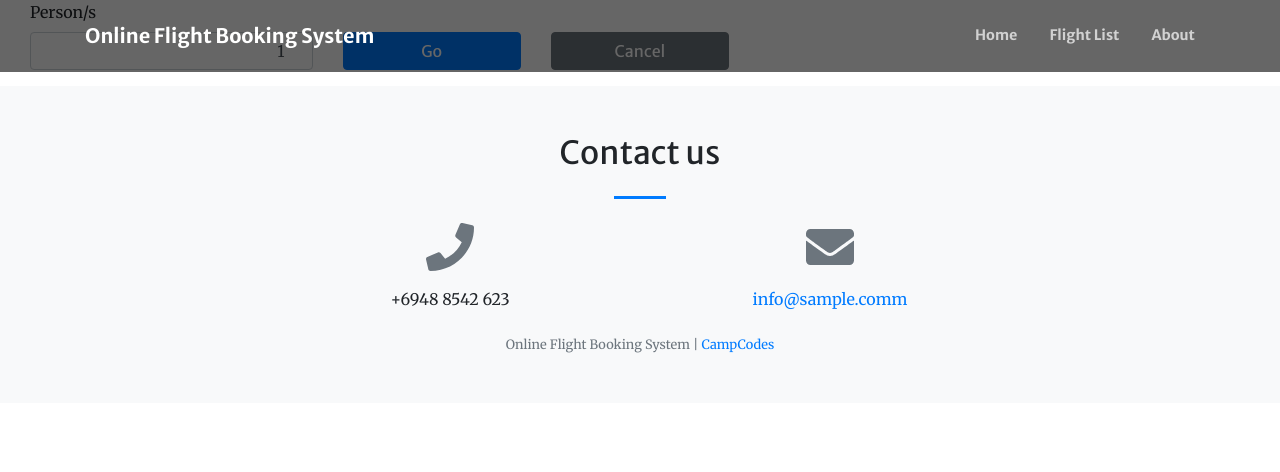
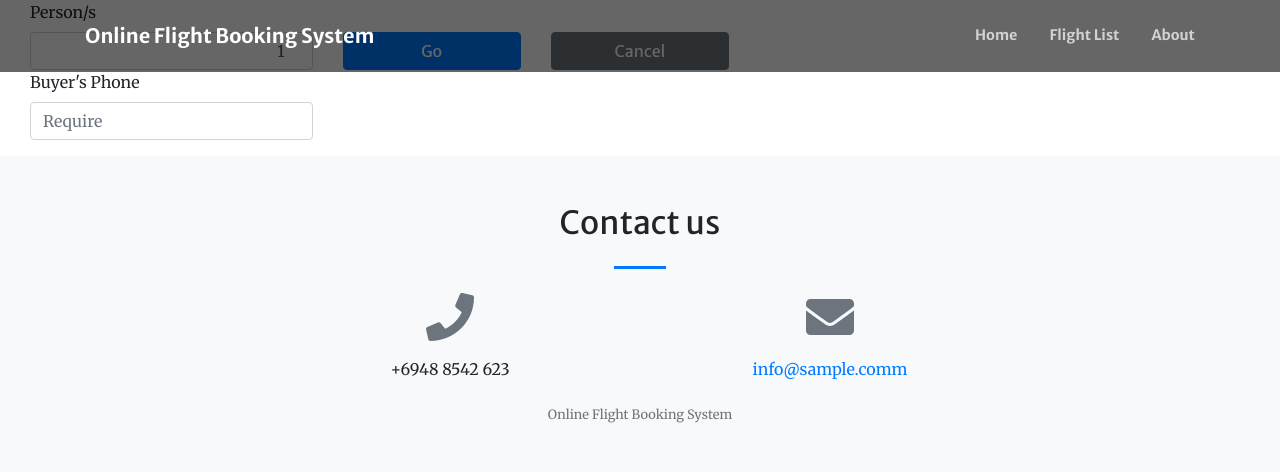
Before and after one commit to huydev38/BTL-CSDL, a PHP site: page /index.php?page=book_flight in a window 1280 px wide. Shown: the top 472 px of the page. Run offline with PHP 8.4, Linux system fonts and the light colour scheme; the visitor is signed in with stand-in values (Sample User, id 1); data comes from the database, SQL or seed files in the repository; data that the repository does not hold is empty; some libraries are stand-ins or nearby versions.

Commit message:
them buyerTele, sua lai mot so data

```diff
--- a/admin/admin_class.php
+++ b/admin/admin_class.php
@@ -70,6 +70,12 @@ Class Action {
 		if($save){
 			return 1;
 		}
+	}
+	function delete_user(){
+		extract($_POST);
+		$delete = $this->db->query("DELETE FROM users where id = ".$id);
+		if($delete)
+			return 1;
 	}
 	function signup(){
 		extract($_POST);
@@ -217,7 +223,7 @@ Class Action {
 			$data .= " , name = '$name[$k]' ";
 			$data .= " , address = '$address[$k]' ";
 			$data .= " , contact = '$contact[$k]' ";
-
+			$data .= ", buyerTele = '$buyerTele'";
 			$save[] = $this->db->query("INSERT INTO booked_flight set ".$data);
 		}
 		if(isset($save))
--- a/admin/booked.php
+++ b/admin/booked.php
@@ -43,6 +43,7 @@
 						 		<p>Name :<b><?php echo $row['name'] ?></b></p>
 						 		<p><small>Contact # :<b><?php echo $row['contact'] ?></small></b></p>
 						 		<p><small>Address :<b><?php echo $row['address'] ?></small></b></p>
+								 <p><small>Buyer Telephone :<b><?php echo $row['buyerTele'] ?></small></b></p>
 						 	</td>
 						 	<td>
 						 		<div class="row">
--- a/admin/topbar.php
+++ b/admin/topbar.php
@@ -18,7 +18,7 @@
   			</div>
   		</div>
       <div class="col-md-4 float-left text-white">
-        <large><b>Online Flight Booking System</b></large>
+        <large><b>Flight Booking System</b></large>
       </div>
 	  	<div class="col-md-2 float-right text-white">
 	  		<a href="ajax.php?action=logout" class="text-white"><?php echo $_SESSION['login_name'] ?> <i class="fa fa-power-off"></i></a>
--- a/book_flight.php
+++ b/book_flight.php
@@ -6,6 +6,8 @@
 			<div class="col-md-3">
 			<label for="" class="control-label">Person/s</label>
 			<input type="number" class="form-control text-right" min='1' value="1" id="count" max="<?php echo $_GET['max'] ?>">
+			<label for="" class="control-label">Buyer's Phone</label>
+			<input required class="form-control" name="buyerTele" placeholder="Require">
 			</div>
 			<div class="col-md-2">
 			<label for="" class="control-label">&nbsp;</label>
--- a/get_fields.php
+++ b/get_fields.php
@@ -1,3 +1,4 @@
+
 <?php for($i = 0; $i < $_GET['count']; $i++ ): ?>
 <hr>
 <div class="row">
--- a/home.php
+++ b/home.php
@@ -72,11 +72,13 @@ include 'admin/db_connect.php';
                                                Round Trip
                                               </label>
                                             </div>
+
                                         </div>
-                                        <div class="col-sm-3 offset-sm-5">
+                                        <div class="col-sm-2 text-center">
                                             <button class="btn btn-block btn-sm btn-primary" type="submit"><i class="fa fa-plane-departure"></i> Find Flights</button>
                                         </div>
                                     </div>
+
                                 </form>
                             </div>
                         </div>
--- a/index.php
+++ b/index.php
@@ -116,10 +116,10 @@
                 </div>
             </div>
             <br>
-            <div class="container"><div class="small text-center text-muted"> <?php echo $_SESSION['setting_name'] ?> | <a href="https://www.campcodes.com" target="_blank">CampCodes</a></div></div>
+            <div class="container"><div class="small text-center text-muted"> <?php echo $_SESSION['setting_name'] ?> </div>
         </footer>
 
-       <?php include('footer.php') ?>
+        <?php include('footer.php') ?>
     </body>
 
     <?php $conn->close() ?>
```
